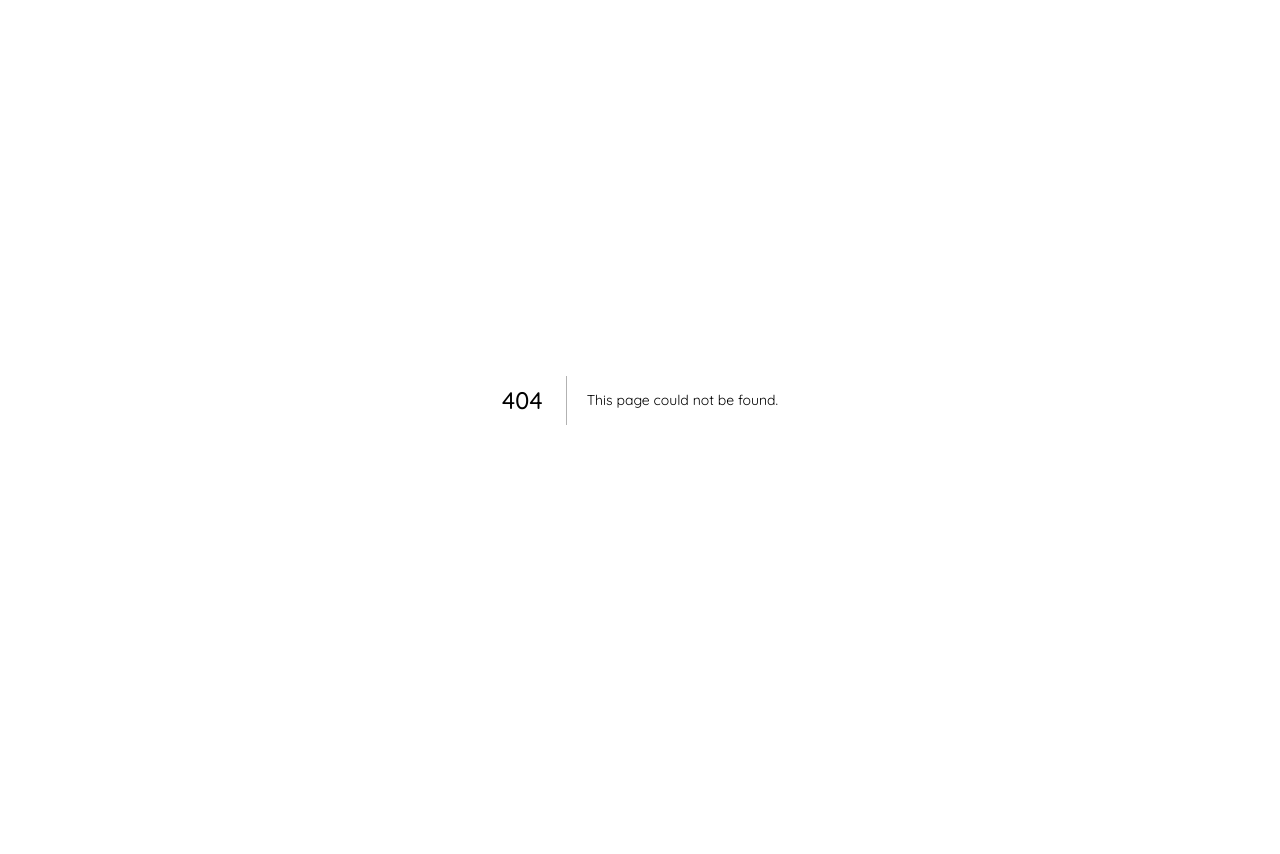
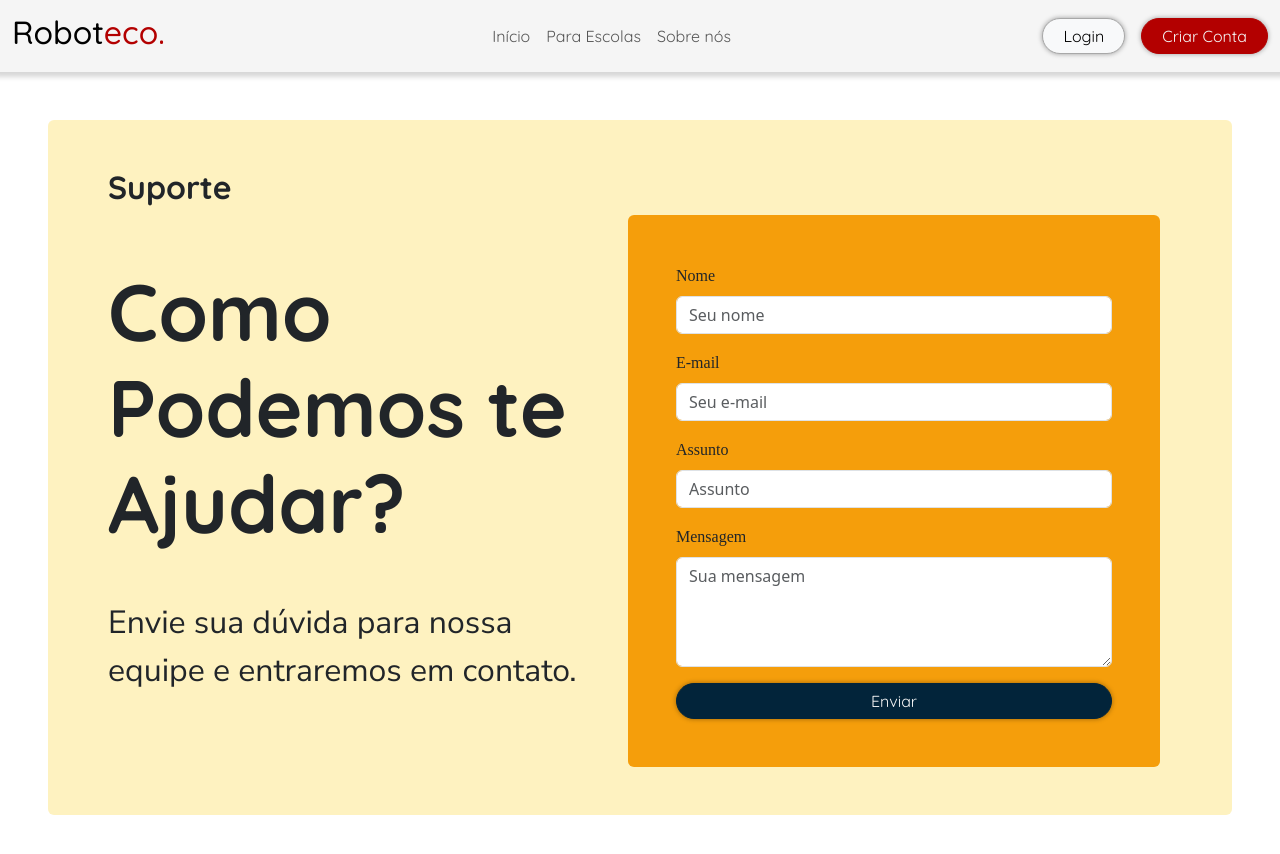
Before and after one commit to MigSilverS/roboteco, a Next.js app: page /pages/suporte in a window 1280 px wide. Before the commit this address had no page. Shown: the top 854 px of the page. Before the commit the page ends 800 px from the top, so only its background shows below. Built offline with nearby package versions, Linux system fonts and the light colour scheme.

Commit message:
Mudanças e tela de suporte

```diff
--- a/src/app/components/Footer/Footer.jsx
+++ b/src/app/components/Footer/Footer.jsx
@@ -45,7 +45,7 @@ export default function Footer() {
 
                     <div className="d-flex justify-content-center p-2">
                         <ul className="d-flex flex-row align-items-center gap-4 mb-0 list-unstyled">
-                            <a href="#" className="text-black text-decoration-none">Suporte</a>
+                            <a href="/pages/suporte" className="text-black text-decoration-none">Suporte</a>
                             <a href="#" className="text-black text-decoration-none">Privacidade</a>
                             <a href="#" className="text-black text-decoration-none">Termos</a>
                             <a href="#" className="text-black text-decoration-none">Comunidade</a>
--- a/src/app/globals.css
+++ b/src/app/globals.css
@@ -8,6 +8,7 @@
     --red:#b30000 !important;
     --green:#003110 !important;
     --gray:rgb(212, 211, 211) !important;
+    --yellow-weak:#fde68a88 !important;
 }
 
 .btn-danger {
--- /dev/null
+++ b/src/app/pages/suporte/page.jsx
@@ -0,0 +1,35 @@
+import NavBar from "@/app/components/NavBar/NavBar"
+import styles from "./suporte.module.css"
+import Titulo from "@/app/components/Titulo/Titulo"
+import Texto from "@/app/components/Texto/Texto"
+import Botao from "@/app/components/Botao/Botao"
+
+export default function Suporte() {
+    return (
+        <>
+            <NavBar />
+            <div className={`${styles.container} mt-5 mb-5`}>
+                <div className="row p-5 rounded" style={{backgroundColor: "var(--yellow-weak)"}}>
+                    <Titulo titulo="Suporte" nivel={2} />
+                    <div className="col-md-12 row">
+                        <div className="col-md-6 mt-5">
+                            <Titulo titulo="Como Podemos te Ajudar?" nivel={1} estilo={{fontSize: "5rem"}} />
+                            <Texto texto="Envie sua dúvida para nossa equipe e entraremos em contato." classe={"mt-5"} estilo={{fontSize: "2rem"}} />
+                        </div>
+                        <div className="col-md-6 p-5 rounded" style={{backgroundColor: "var(--yellow)"}}>
+                            <label htmlFor="nome" className="form-label" style={{fontFamily: "nunite sans"}}>Nome</label>
+                            <input type="text" className={`form-control ${styles.input} mb-3`} id="nome" placeholder="Seu nome" />
+                            <label htmlFor="email" className="form-label" style={{fontFamily: "nunite sans"}}>E-mail</label>
+                            <input type="email" className={`form-control ${styles.input} mb-3`} id="email" placeholder="Seu e-mail" />
+                            <label htmlFor="assunto" className="form-label" style={{fontFamily: "nunite sans"}}>Assunto</label>
+                            <input type="text" className={`form-control ${styles.input} mb-3`} id="assunto" placeholder="Assunto" />
+                            <label htmlFor="mensagem" className="form-label" style={{fontFamily: "nunite sans"}}>Mensagem</label>
+                            <textarea name="mensagem" id="mensagem" className={`form-control ${styles.input} mb-3`} rows={4} placeholder="Sua mensagem"></textarea>
+                            <Botao texto="Enviar" classe={`btn-blue w-100 ${styles.botao}`} />
+                        </div>
+                    </div>
+                </div>
+            </div>
+        </>
+    )
+}
--- /dev/null
+++ b/src/app/pages/suporte/suporte.module.css
@@ -0,0 +1,11 @@
+.container {
+  width: 100%;
+  padding-right: 3.75rem;
+  padding-left: 3.75rem;
+  margin-right: auto;
+  margin-left: auto;
+}
+
+.input {
+
+}
```
